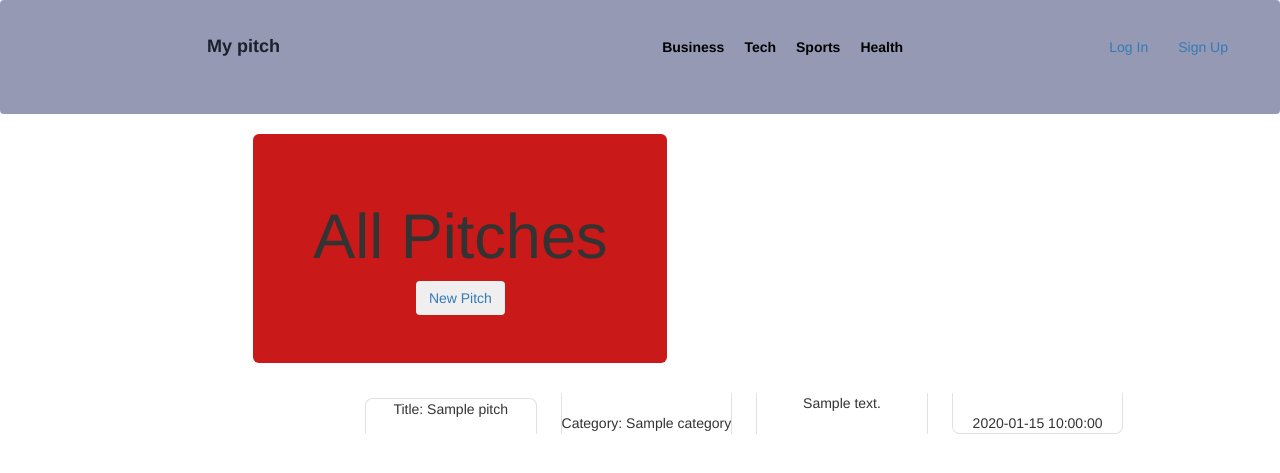
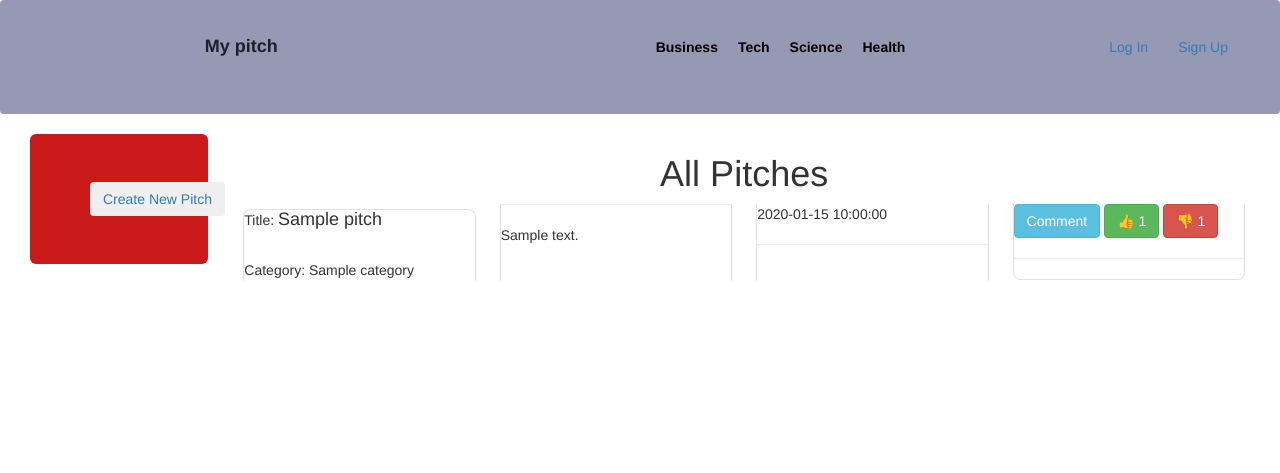
Before and after one commit to John-Njau/Mypitch, a Flask app: template app/templates/index.html in a window 1280 px wide. Shown: the top 473 px of the page. Run offline with Flask 2, Linux system fonts and the light colour scheme; the template is opened without the code that fills it: most values are stand-ins (such as "Sample title", 1, 10 or a date in 2020); some libraries are stand-ins or nearby versions.

Commit message:
templates

```diff
--- a/app/templates/base.html
+++ b/app/templates/base.html
@@ -16,17 +16,18 @@
       rel="stylesheet"
     />
     {% endblock %}
-    <div class="" id="wrap">
-      <div class="d-flex">
-        <!-- <div class="sidebar" style="width: 200px;">
+
+        <div class="">
+          <!-- <div class="sidebar" style="width: 200px;">
                 {% block sidebar %} {% include 'sidebar.html' %} {% endblock %}
                 cytdtrx
             </div> -->
-        <div class="navbar">
-          {% block navbar %} {% include 'navbar.html' %} {% endblock %}
+          <div class="navbar">
+            {% block navbar %} {% include 'navbar.html' %} {% endblock %}
+          </div>
         </div>
-      </div>
-    </div>
+
+
     {% block content %} {% endblock %}
   </body>
   {% endblock %}
--- /dev/null
+++ b/app/templates/business.html
@@ -0,0 +1 @@
+{% extends "index.html" %}
--- a/app/templates/email/welcome.html
+++ b/app/templates/email/welcome.html
@@ -1,3 +1,4 @@
 <h1>
-    Hello
+  How do you do {{user.username}}? Thank you for joining us! Create Your pitch,
+  browse more and Enjoy!
 </h1>
--- a/app/templates/email/welcome.txt
+++ b/app/templates/email/welcome.txt
@@ -1 +1,3 @@
-Hello
+How do you do {{user.username}}?
+Thank you for joining us!
+Create Your pitch, browse more and Enjoy!
--- /dev/null
+++ b/app/templates/health.html
@@ -0,0 +1 @@
+{% extends "index.html" %}
--- a/app/templates/index.html
+++ b/app/templates/index.html
@@ -9,12 +9,7 @@
   </div>
 </div>
 {% block content %}
-<div class="container-fluid">
-  <div class="col-md-2">
-
-  </div>
-  <div class="col-md-10 text-center">
-    <!-- <h2 class="text-center">All Pitches</h2> -->
+<div>
      {{ displayPitches(allpitches) }}
   </div>
 </div>
--- a/app/templates/navbar.html
+++ b/app/templates/navbar.html
@@ -20,16 +20,16 @@
           <a class="nav-link" href="/">Home</a>
         </li> -->
         <li class="nav-item">
-          <a class="nav-link" href="/Business">Business</a>
+          <a class="nav-link" href="/business">Business</a>
         </li>
         <li class="nav-item">
           <a class="nav-link" href="/technology">Tech</a>
         </li>
         <li class="nav-item">
-          <a class="nav-link" href="/sports">Sports</a>
+          <a class="nav-link" href="/science">Science</a>
         </li>
         <li class="nav-item">
-          <a class="nav-link" href="/Health">Health</a>
+          <a class="nav-link" href="/health">Health</a>
         </li>
       </ul>
     </div>
@@ -40,7 +40,7 @@
       <ul class="nav navbar-nav navbar-right">
         {% if current_user.is_authenticated %}
         <li>
-          <a href="{{url_for('main.index', username=current_user.username)}}"
+          <a href="{{url_for('main.profile', uname=current_user.username)}}"
             >Profile</a
           >
         </li>
--- a/app/templates/new_pitch.html
+++ b/app/templates/new_pitch.html
@@ -12,7 +12,6 @@
       {{ form.category.label() }} {{ form.category }} <br />
       {{ form.hidden_tag() }} {{form.title.label()}} {{ form.title }} <br />
       {{ form.pitchtext.label() }} {{ form.pitchtext }} <br />
-
       {{ form.submit }}
     </form>
   </div>
--- a/app/templates/pitch_macro.html
+++ b/app/templates/pitch_macro.html
@@ -3,29 +3,52 @@
 <link href="{{url_for('static',filename='css/macro.css')}}" rel="stylesheet" />
 {% endblock %}
 <div class="container-fluid">
-  <br /><br />
+  <div class="col-md-2">
     <div class="jumbotron">
       <div class="overlay">
-      <h1 class="text-center">All Pitches</h1>
-      <a href="{{url_for('main.new_pitch')}}"
-        ><button class="btn">New Pitch</button></a>
+        <a href="{{url_for('main.new_pitch')}}" class="text-center"
+          ><button class="btn">Create New Pitch</button></a
+        >
         <!-- <a href=""> <button class="btn"> My profile </button> </a> -->
       </div>
     </div>
+  </div>
+  <div class="col-md-10">
+    <h1 class="text-center">All Pitches</h1>
     <div class="card-columns">
       {% for pitch in allpitches %}
-    <div class="card">
+      <div class="card m-3 p-3">
         <div class="card-body">
-        <p>Title: {{pitch.title}}</p>
+          <p>Title: <span class="h4 b-3">{{pitch.title}}</span> </p>
           <br />
-        Category: {{pitch.category}}
+          Category: <span class="h5 b-3">{{pitch.category}}</span>
+          <br>
+          <hr>
           <p>{{pitch.pitchtext}}</p>
           <br />
-
-        <p>{{pitch.date_created}}</p>
+          <!-- <p>pitch by: <span>{{users}}</span></p> -->
+          <p>{{pitch.date_created  }}</p>
+        </div>
+        <hr />
+        <div class="card-footer mx-auto">
+          <a href="/comments/{{pitch.id}}" id="cmtbtn"
+            ><button class="btn btn-info">Comment</button></a
+          >
+          <a href="/upvote/{{pitch.id}}" id=""
+            ><button class="btn btn-success">
+              &#128077; {{pitch.upvotes.count()}}
+            </button></a
+          >
+          <a href="/downvote/{{pitch.id}}"
+            ><button class="btn btn-danger">
+              &#128078; {{pitch.downvotes.count()}}
+            </button></a
+          >
+          <hr />
         </div>
       </div>
       {% endfor %}
     </div>
   </div>
+</div>
 {% endmacro %}
--- /dev/null
+++ b/app/templates/profile/update.html
@@ -0,0 +1,4 @@
+{% extends 'base.html' %} {% import 'bootstrap/wtf.html' as wtf %} {% block
+    content %}
+    <div class="container">{{wtf.quick_form(form)}}</div>
+    {% endblock %}
--- /dev/null
+++ b/app/templates/science.html
@@ -0,0 +1 @@
+{% extends "index.html" %}
--- /dev/null
+++ b/app/templates/technology.html
@@ -0,0 +1 @@
+{% extends "index.html" %}
```
Also changed, not shown: app/templates/comments.html (added, +32 -0 lines), app/templates/profile/profile.html (added, +40 -0 lines). Lines whose indentation alone changed are shown as unchanged.
